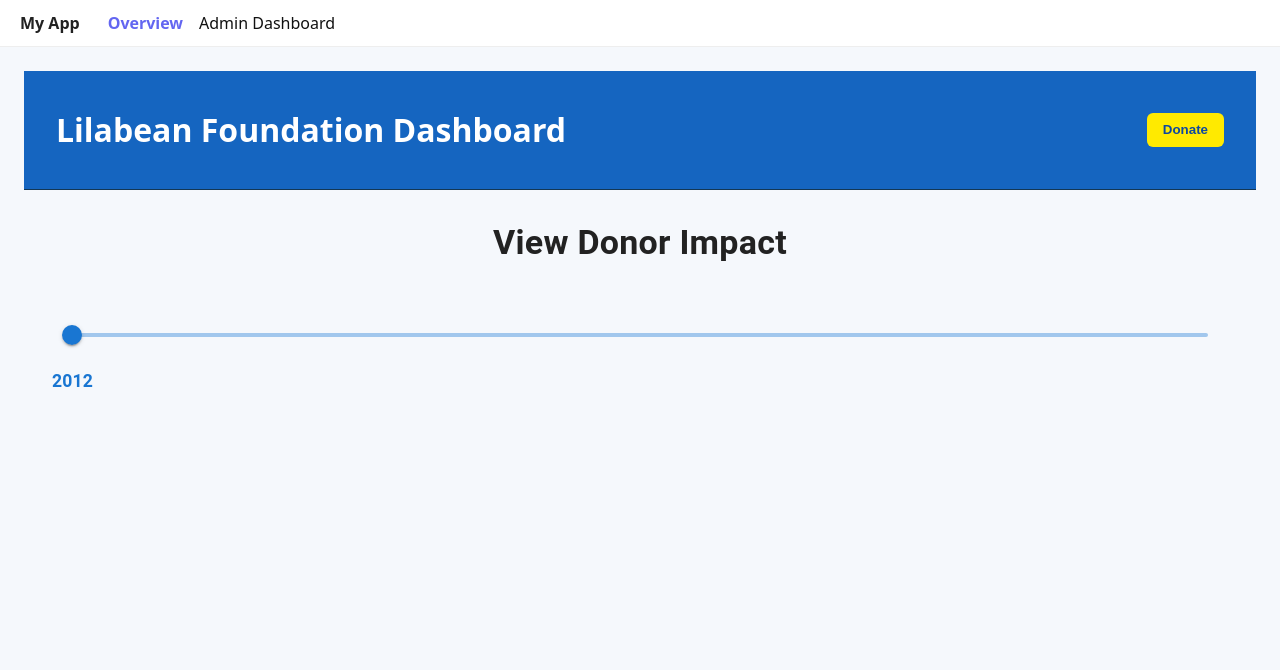
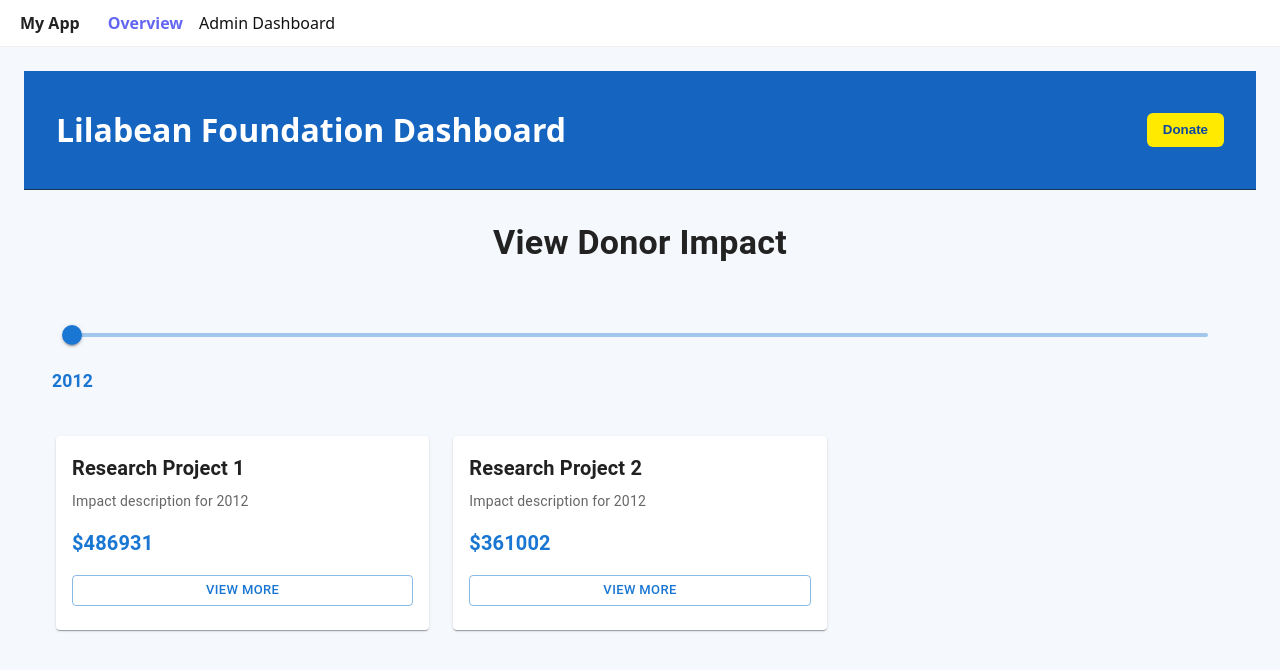
Before and after one commit to cfgcolumbus25/Team-7, a React (Vite) app in the folder frontend/: page / in a window 1280 px wide. Shown: the top 670 px of the page. Built offline with nearby package versions, Linux system fonts and the light colour scheme.

Commit message:
Added tiles

```diff
--- a/frontend/src/components/ResearchTimeline.jsx
+++ b/frontend/src/components/ResearchTimeline.jsx
@@ -1,5 +1,5 @@
 import React, { useState } from 'react';
-import { Slider, Box, Typography } from '@mui/material';
+import { Slider, Box, Typography, Card, CardContent, Button } from '@mui/material';
 import { styled } from '@mui/material/styles';
 
 // container wrapper to center everything and add some padding
@@ -36,6 +36,26 @@ const YearLabel = styled(Typography)(({ position }) => ({
   textAlign: 'center',
 }));
 
+// grid container for research tiles
+const TilesGrid = styled(Box)(({ theme }) => ({
+  display: 'grid',
+  gridTemplateColumns: 'repeat(auto-fill, minmax(280px, 1fr))',
+  gap: theme.spacing(3),
+  marginTop: theme.spacing(4),
+}));
+
+// styled research tile card
+const ResearchTile = styled(Card)(({ theme }) => ({
+  height: '100%',
+  display: 'flex',
+  flexDirection: 'column',
+  transition: 'transform 0.2s ease-in-out, box-shadow 0.2s ease-in-out',
+  '&:hover': {
+    transform: 'translateY(-4px)',
+    boxShadow: theme.shadows[6],
+  },
+}));
+
 export default function ResearchTimeline() {
   // track which year the user has selected, starting at 2012
   const [selectedYear, setSelectedYear] = useState(2012);
@@ -49,6 +69,19 @@ export default function ResearchTimeline() {
   const min = 2012;
   const max = 2025;
   const position = ((selectedYear - min) / (max - min)) * 100;
+
+  // dummy data for research tiles - returns 2-3 tiles per year
+  const getResearchTiles = (year) => {
+    const tileCount = 2 + (year % 2); // 2 or 3 tiles
+    return Array.from({ length: tileCount }, (_, index) => ({
+      id: `${year}-${index + 1}`,
+      title: `Research Project ${index + 1}`,
+      impact: `Impact description for ${year}`,
+      money: `$${(Math.random() * 500000 + 100000).toFixed(0)}`,
+    }));
+  };
+
+  const researchTiles = getResearchTiles(selectedYear);
 
   return (
     <Container>
@@ -71,6 +104,27 @@ export default function ResearchTimeline() {
           </YearLabel>
         </SliderWrapper>
       </SliderContainer>
+
+      <TilesGrid>
+        {researchTiles.map((tile) => (
+          <ResearchTile key={tile.id}>
+            <CardContent sx={{ flexGrow: 1 }}>
+              <Typography variant="h6" component="h3" gutterBottom sx={{ fontWeight: 'bold' }}>
+                {tile.title}
+              </Typography>
+              <Typography variant="body2" color="text.secondary" sx={{ mb: 2 }}>
+                {tile.impact}
+              </Typography>
+              <Typography variant="h6" color="primary" sx={{ mb: 2, fontWeight: 'bold' }}>
+                {tile.money}
+              </Typography>
+              <Button variant="outlined" size="small" fullWidth>
+                View More
+              </Button>
+            </CardContent>
+          </ResearchTile>
+        ))}
+      </TilesGrid>
     </Container>
   );
 }
```
